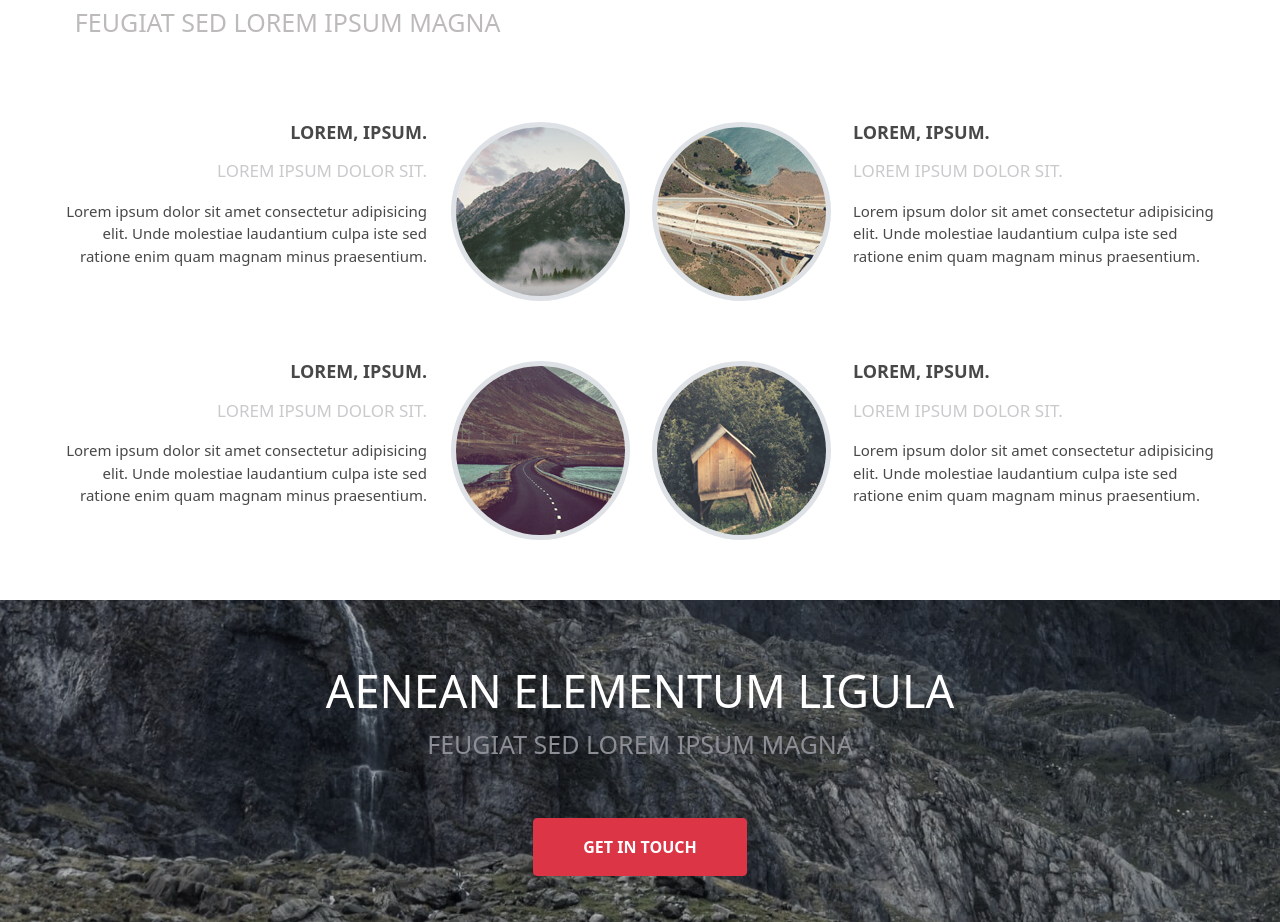
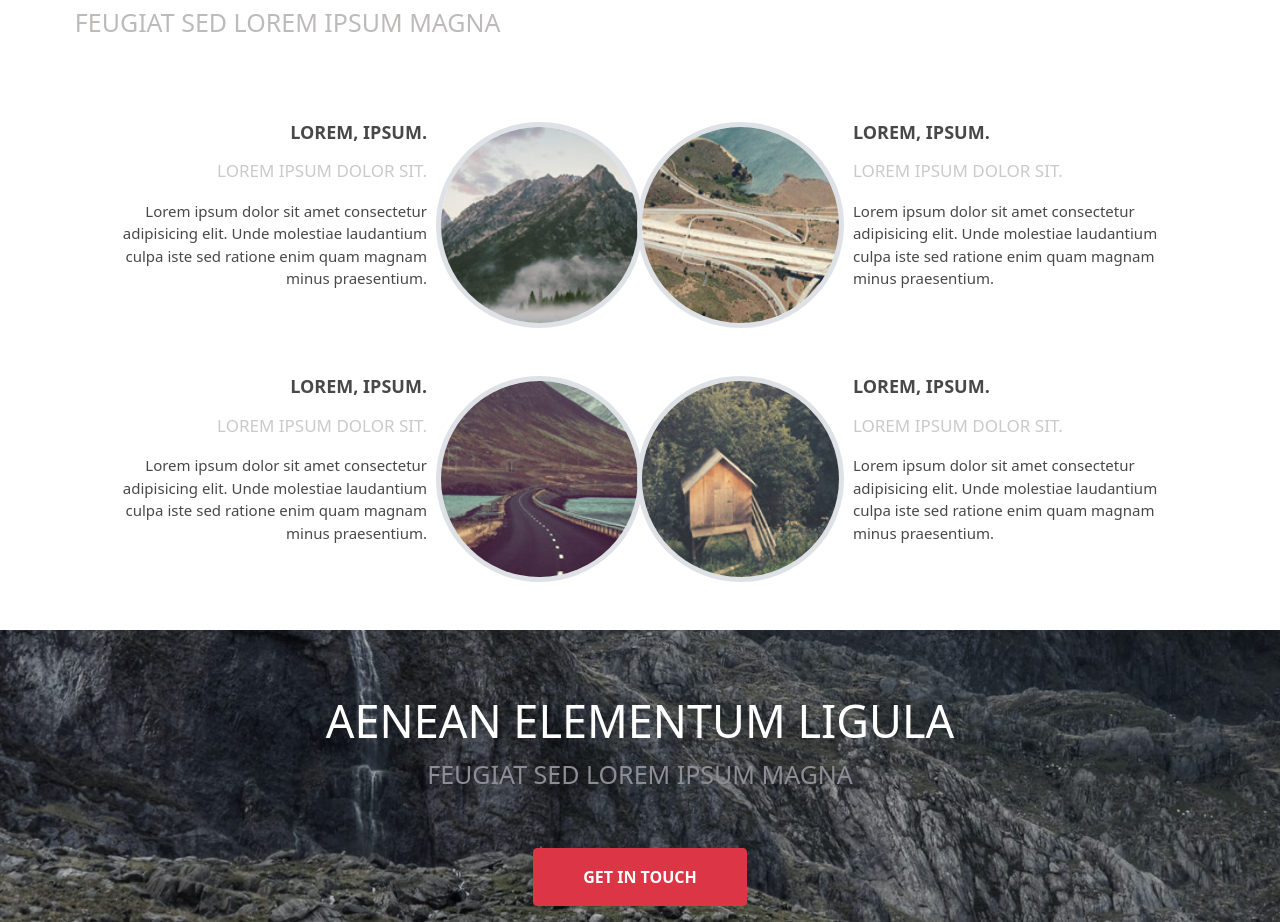
Before and after one commit to PirateDesBois/cs22-spacialMaster-sieben-Nicola, a website: page index.html in a window 1280 px wide. Shown: the part 2140-3062 px from the top of the page. Drawn offline with Linux system fonts and the light colour scheme.

Commit message:
spacial master

```diff
--- a/index.html
+++ b/index.html
@@ -101,18 +101,18 @@
                     <p>feugiat sed lorem ipsum magna</p>
                 </div>
             </div>
-            <div class="row text-img">
+            <div class="row text-img d-flex justify-content-center ">
                 <div class="col-sm-4">
                     <h2>Lorem, ipsum.</h2>
                     <h3>Lorem ipsum dolor sit.</h3>
                     <p>Lorem ipsum dolor sit amet consectetur adipisicing elit. Unde molestiae laudantium culpa iste
                         sed ratione enim quam magnam minus praesentium.</p>
                 </div>
-                <div class="col-sm-2 "><img src="./public/img/pic04.jpg" class="rounded-pill border border-5"
+                <div class="col-sm-2 pb-5 d-flex justify-content-center"><img src="./public/img/pic04.jpg" class="rounded-pill border border-5 "
                         alt="moutain"></div>
-                <div class="col-sm-2"><img src="./public/img/pic05.jpg" class="rounded-pill border border-5" alt="road">
+                <div class="col-sm-2 pb-5 d-flex justify-content-center"><img src="./public/img/pic05.jpg" class="rounded-pill border border-5" alt="road">
                 </div>
-                <div class="col-sm-4">
+                <div class="col-sm-4 ">
                     <h2>Lorem, ipsum.</h2>
                     <h3>Lorem ipsum dolor sit.</h3>
                     <p>Lorem ipsum dolor sit amet consectetur adipisicing elit. Unde molestiae laudantium culpa iste
@@ -124,9 +124,9 @@
                     <p>Lorem ipsum dolor sit amet consectetur adipisicing elit. Unde molestiae laudantium culpa iste
                         sed ratione enim quam magnam minus praesentium.</p>
                 </div>
-                <div class="col-sm-2"><img src="./public/img/pic06.jpg" class="rounded-pill border border-5"
+                <div class="col-sm-2 pb-5 d-flex justify-content-center"><img src="./public/img/pic06.jpg" class="rounded-pill border border-5"
                         alt="road2"></div>
-                <div class="col-sm-2"><img src="./public/img/pic07.jpg" class="rounded-pill border border-5"
+                <div class="col-sm-2 pb-5 d-flex justify-content-center"><img src="./public/img/pic07.jpg" class="rounded-pill border border-5"
                         alt="cabin"></div>
                 <div class="col-sm-4">
                     <h2>Lorem, ipsum.</h2>
--- a/src/sass/style.sass
+++ b/src/sass/style.sass
@@ -10,24 +10,15 @@ body
     backdrop-filter: grayscale(60%) brightness(70%)
     background-repeat: repeat-y
     background-size: 100% auto
-
-
     header
-
         nav
             margin-top: 30px
             .navbar-brand
                 padding-left: 5%
-
                 span
-
                     font-size: 20px
                     text-transform: uppercase
-
                     color: white
-
-
-
                     a
                         text-decoration: none
                         color: white
@@ -37,7 +28,6 @@ body
                 ul
                     display: flex
                     flex-direction: row
-
                     li
                         list-style-type: none
                         padding: 0 15px 0 15px
@@ -47,13 +37,9 @@ body
                           text-transform: uppercase
                           color: white
 
-
-
 .navbar
     background-color: #ffffff00
 .banner1
-
-
     background-size: 100% 100%
     height: 700px
 .content-banner1
@@ -112,9 +98,7 @@ body
                 text-align: center
     div:nth-of-type(2)
         div
-
             div
-
                 h2
                     font-size: 30px
                     text-align: center
@@ -133,13 +117,11 @@ body
     div:first-of-type
         div
             margin:0 0 5% 0
-
             h2
                 color:#484848
                 text-transform: uppercase
                 font-size:45px
                 padding: 5% 0 0 5%
-
             p
                 color: #BDBABA
                 font-size: 25px
@@ -148,6 +130,7 @@ body
     div:nth-of-type(2)
         div:nth-of-type(1),div:nth-of-type(5)
             text-align: end
+            width: 30%
             h2
                 font-size:18px
                 color:#484848
@@ -166,6 +149,7 @@ body
                 text-transform: none
                 padding-bottom: 10px
         div:nth-of-type(4),div:nth-of-type(8)
+            width: 30%
             h2
                 font-size:18px
                 color:#484848
@@ -185,10 +169,8 @@ body
                 padding-bottom: 10px
         div:nth-of-type(2),div:nth-of-type(6)
             .col-sm-2
-                padding-right: 2%
         div:nth-of-type(3),div:nth-of-type(7)
             .col-sm-2
-                padding-right: 2%
 
 
 .text-img
@@ -221,7 +203,6 @@ footer
                 ul
                     display: flex
                     padding: 0
-
                     li
                         list-style-type: none
                         i
```
Also changed, not shown: public/css/style.css, 1 other file.
